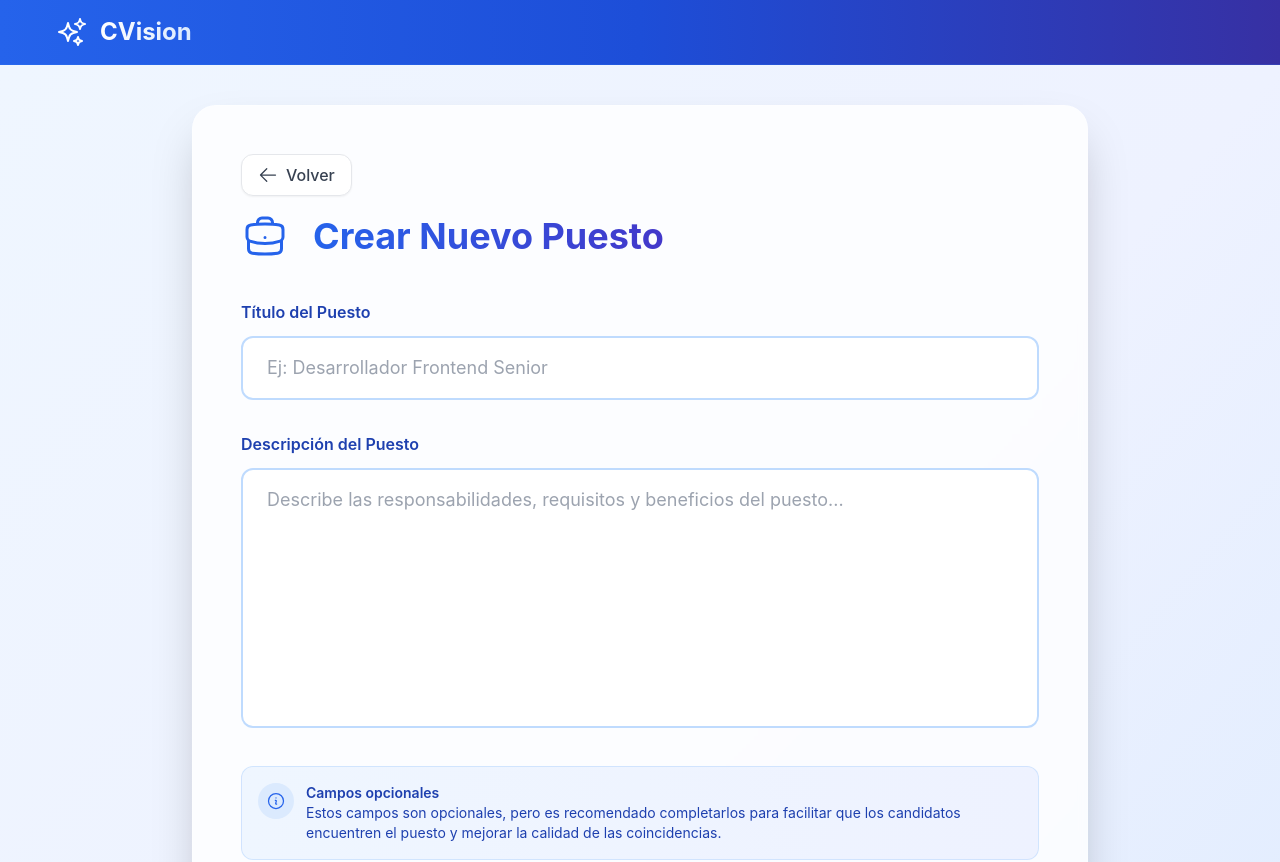
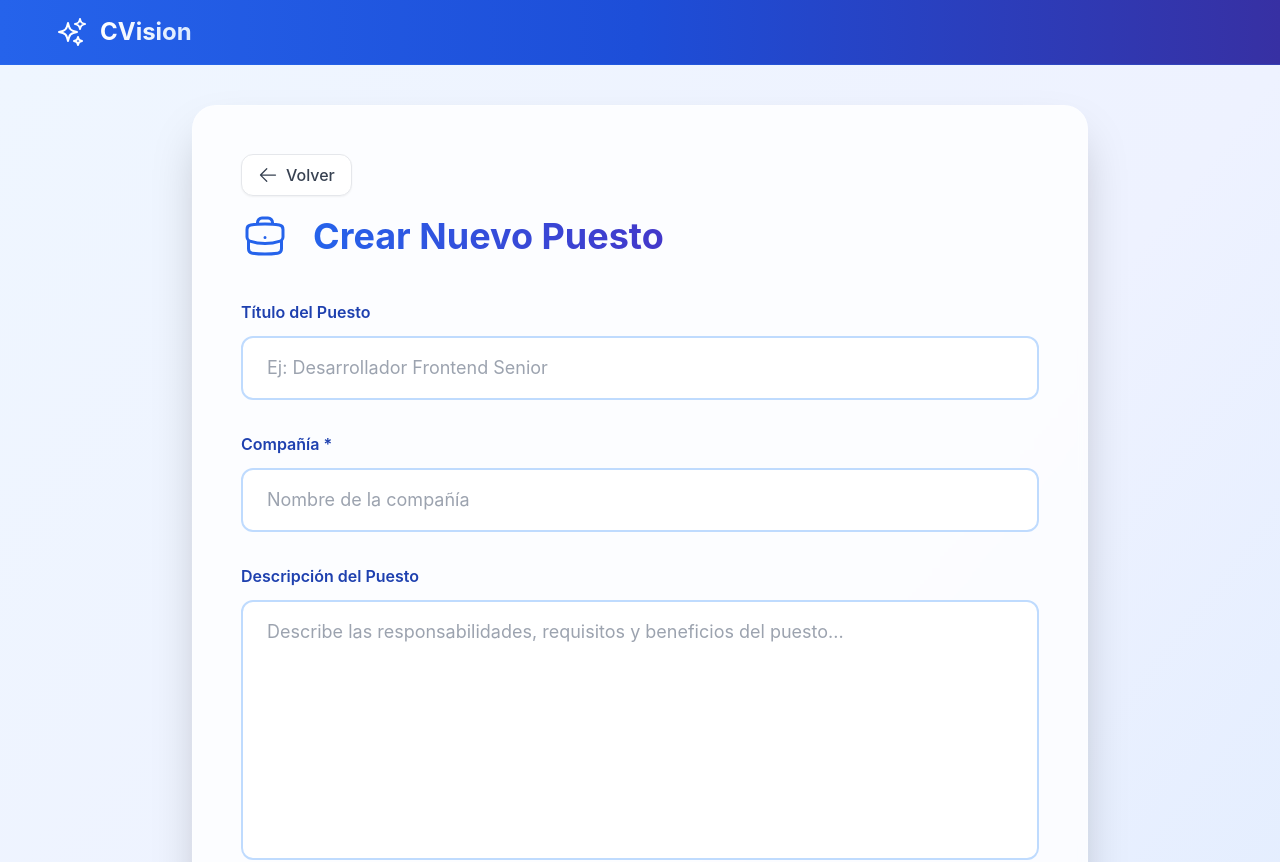
Before and after one commit to Cv-Vision/CVision-Frontend, a React (Vite) app: page /recruiter/create-job in a window 1280 px wide. Shown: the top 862 px of the page. Built offline with nearby package versions, Linux system fonts and the light colour scheme; no server answers.

Commit message:
agregar Company

```diff
--- a/src/components/dashboard/JobPostingRow.tsx
+++ b/src/components/dashboard/JobPostingRow.tsx
@@ -35,23 +35,24 @@ const getStatusColorClass = (status: string) => {
     }
 };
 
+// Ahora cada campo tiene su propia celda, alineada con los headers
 export function JobRow({
                            job,
                            onRowClick,
-    //onView,
-    //onEdit,
+                          // onView,
+                          // onEdit,
                            onDelete,
-    //isLoading
+                           // isLoading
 }: JobRowProps) {
-
     return [
         <TableCell key="title" onClick={() => onRowClick(job.pk)}>
-            <div className="flex-1 min-w-0">
             <h3 className="text-base font-semibold text-gray-900 mb-1 hover:text-blue-600 transition-colors duration-200 truncate">
                 {job.title}
             </h3>
+        </TableCell>,
+
+        <TableCell key="company" onClick={() => onRowClick(job.pk)}>
             <p className="text-sm text-gray-600 font-medium truncate">{job.company}</p>
-            </div>
         </TableCell>,
 
         <TableCell key="desc" onClick={() => onRowClick(job.pk)}>
--- a/src/hooks/useCreateJobForm.ts
+++ b/src/hooks/useCreateJobForm.ts
@@ -5,6 +5,7 @@ import { CONFIG } from '@/config';
 export type CreateJobPayload = {
   title: string;
   description: string;
+  company: string;
   experience_level?: 'JUNIOR' | 'SEMISENIOR' | 'SENIOR';
   english_level?: 'BASIC' | 'INTERMEDIATE' | 'ADVANCED' | 'NATIVE' | 'NOT_REQUIRED';
   industry_experience?: { required: boolean; industry?: string };
--- a/src/pages/recruiter/CreateJob.tsx
+++ b/src/pages/recruiter/CreateJob.tsx
@@ -15,6 +15,7 @@ interface ApplicantQuestion {
 export default function CreateJob() {
   const [title, setTitle] = useState('');
   const [description, setDescription] = useState('');
+  const [company, setCompany] = useState(''); // Nuevo estado para compañía
   const [seniority, setSeniority] = useState<'Junior' | 'Mid' | 'Senior' | ''>('');
   const [englishLevel, setEnglishLevel] = useState<'No requerido' | 'Básico' | 'Intermedio' | 'Avanzado' | 'Nativo' | ''>('');
   const [industryRequired, setIndustryRequired] = useState(false);
@@ -41,6 +42,7 @@ export default function CreateJob() {
     const payload: CreateJobPayload = {
       title,
       description,
+      company, // Campo obligatorio agregado
     };
 
     if (seniority) {
@@ -117,6 +119,21 @@ export default function CreateJob() {
                   onChange={(e) => setTitle(e.target.value)}
                   className="w-full border-2 border-blue-200 rounded-xl px-6 py-4 text-lg focus:border-blue-500 focus:ring-4 focus:ring-blue-100 transition-all duration-300 bg-white/50 backdrop-blur-sm"
                   placeholder="Ej: Desarrollador Frontend Senior"
+                  required
+              />
+            </div>
+
+            {/* Compañía */}
+            <div className="space-y-3">
+              <label className="block text-base font-semibold text-blue-800">
+                Compañía *
+              </label>
+              <input
+                  type="text"
+                  value={company}
+                  onChange={e => setCompany(e.target.value)}
+                  className="w-full border-2 border-blue-200 rounded-xl px-6 py-4 text-lg focus:border-blue-500 focus:ring-4 focus:ring-blue-100 transition-all duration-300 bg-white/50 backdrop-blur-sm"
+                  placeholder="Nombre de la compañía"
                   required
               />
             </div>
--- a/src/pages/recruiter/JobPostings.tsx
+++ b/src/pages/recruiter/JobPostings.tsx
@@ -21,7 +21,6 @@ const JobPostings: React.FC = () => {
   const [showConfirm, setShowConfirm] = useState(false);
   const [jobToDelete, setJobToDelete] = useState<string | null>(null);
 
-  // Prevenir scroll en toda la página
   useEffect(() => {
     if (showConfirm) {
       document.body.style.overflow = 'hidden';
@@ -36,7 +35,8 @@ const JobPostings: React.FC = () => {
     };
   }, [showConfirm]);
 
-  const headers = ['Título', 'Descripción', 'Estado', 'Acciones'];
+  // Modificado: se agrega "Empresa" al encabezado
+  const headers = ['Título', 'Empresa', 'Descripción', 'Estado', 'Acciones'];
 
   const handleRowClick = (id: string) => {
     nav(`/recruiter/job/${id}`);
@@ -62,15 +62,10 @@ const JobPostings: React.FC = () => {
   };
 
   const filteredJobs = useMemo(() => {
-    // Always filter out DELETED jobs
     let visibleJobs = jobs.filter(job => job.status !== 'DELETED');
-
-    // Apply status filter
     if (statusFilter !== 'all') {
       visibleJobs = visibleJobs.filter(job => job.status === statusFilter);
     }
-
-    // Apply search filter
     if (searchTerm.trim()) {
       const searchLower = searchTerm.toLowerCase();
       visibleJobs = visibleJobs.filter(job =>
@@ -79,7 +74,6 @@ const JobPostings: React.FC = () => {
           job.description.toLowerCase().includes(searchLower)
       );
     }
-
     return visibleJobs;
   }, [jobs, statusFilter, searchTerm]);
 
@@ -159,7 +153,6 @@ const JobPostings: React.FC = () => {
                         inactiveClasses = 'bg-blue-50 text-blue-700 hover:bg-blue-100 border border-blue-200 hover:border-blue-300';
                     }
 
-                    // Textos de botón
                     const label = status === 'all'
                         ? 'Todos'
                         : status === 'ACTIVE'
```
Lines whose indentation alone changed are shown as unchanged.
